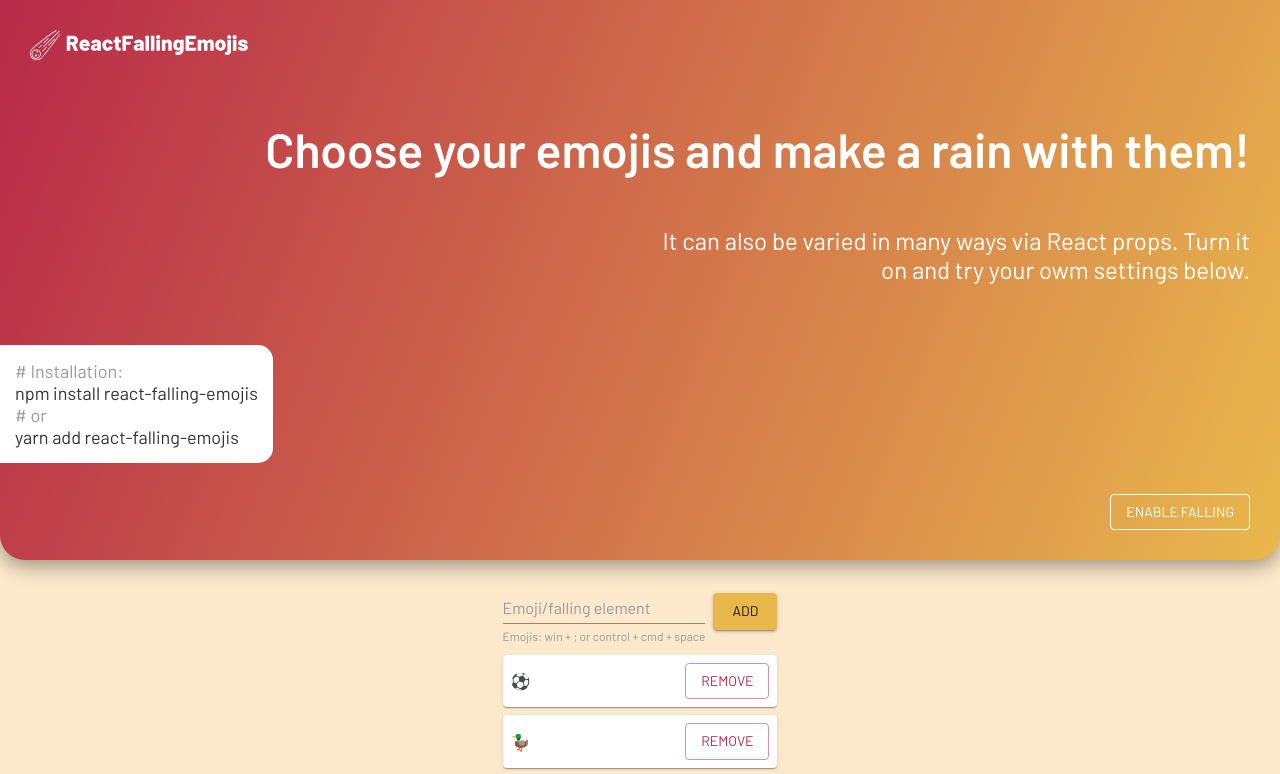
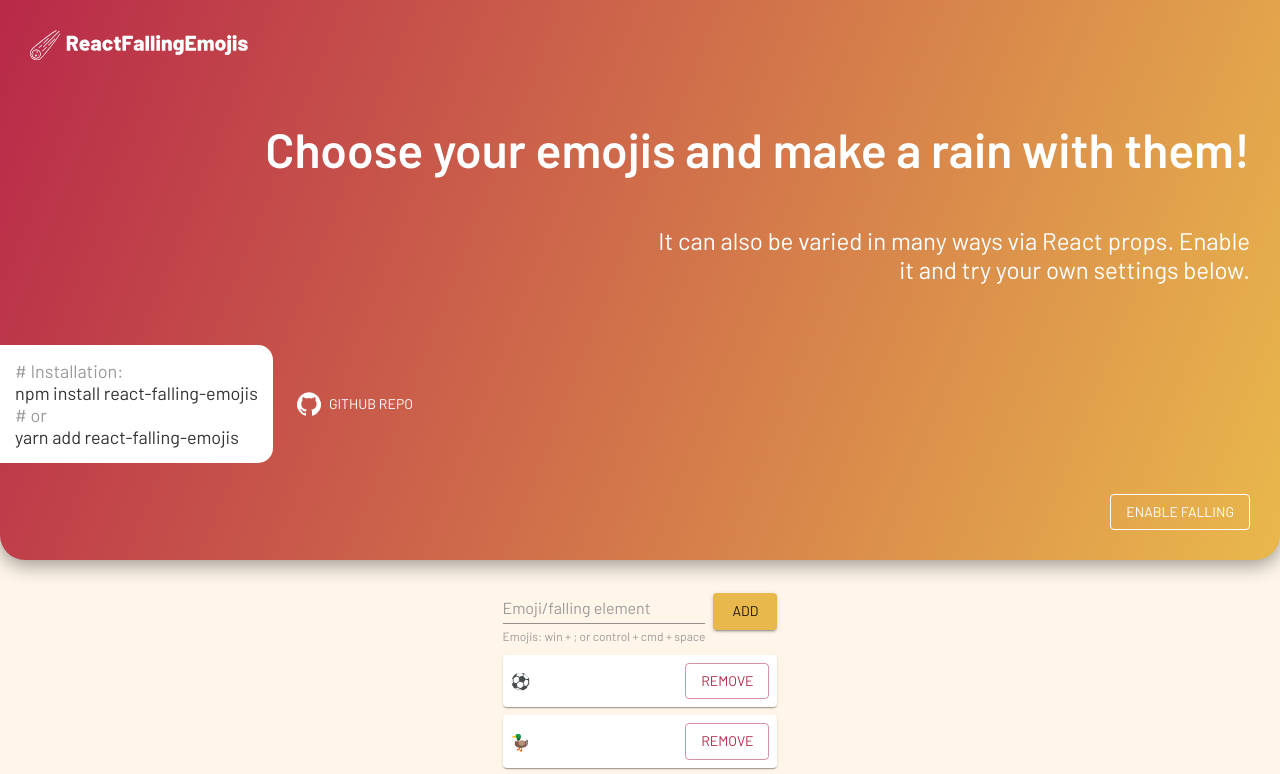
Before and after one commit to ducktordanny/react-falling-emojis, a React (Create React App) app in the folder example/: page / in a window 1280 px wide. Shown: the top 774 px of the page. Built offline with nearby package versions, Linux system fonts and the light colour scheme.

Commit message:
Demo site: added github link.

```diff
--- a/example/package.json
+++ b/example/package.json
@@ -10,6 +10,7 @@
     "eject": "node ../node_modules/react-scripts/bin/react-scripts.js eject"
   },
   "dependencies": {
+    "@material-ui/icons": "^4.11.2",
     "@testing-library/jest-dom": "link:../node_modules/@testing-library/jest-dom",
     "@testing-library/react": "link:../node_modules/@testing-library/react",
     "@testing-library/user-event": "link:../node_modules/@testing-library/user-event",
--- a/example/src/components/Header/index.css
+++ b/example/src/components/Header/index.css
@@ -70,6 +70,17 @@ label {
 .shell {
   color: #333;
   cursor: pointer;
+}
+
+.github-button {
+  align-self: center;
+  max-height: 50px;
+  color: #fff !important;
+  margin-left: 1rem !important;
+}
+
+.github-button span svg {
+  margin-right: 0.5rem;
 }
 
 .enable-button {
--- a/example/src/components/Header/index.tsx
+++ b/example/src/components/Header/index.tsx
@@ -1,5 +1,6 @@
 import React, { useEffect } from 'react';
 import Button from '@material-ui/core/Button';
+import GitHubIcon from '@material-ui/icons/GitHub';
 import ReactFallingEmojisLogo from '../../assets/react-falling-emojis-logo.svg';
 import InstallationLabel from './InstallationLabel';
 import gsap from 'gsap';
@@ -44,13 +45,19 @@ const Header: React.FC<HeaderProps> = ({
         <div className='slogan-container'>
           <h1>Choose your emojis and make a rain with them!</h1>
           <p>
-            It can also be varied in many ways via React props. Turn it on and
-            try your owm settings below.
+            It can also be varied in many ways via React props. Enable it and
+            try your own settings below.
           </p>
         </div>
         <div className='installation-container'>
           <InstallationLabel />
-          {/* <Button>Github repo</Button> */}
+          <Button
+            className='github-button'
+            href='https://github.com/ducktordanny/react-falling-emojis'
+          >
+            <GitHubIcon />
+            Github repo
+          </Button>
         </div>
       </section>
       <Button
--- a/example/src/index.css
+++ b/example/src/index.css
@@ -6,7 +6,7 @@ body {
     sans-serif;
   -webkit-font-smoothing: antialiased;
   -moz-osx-font-smoothing: grayscale;
-  background: #fce8ca;
+  background: #fff6e9;
 }
 
 code {
```
Also changed, not shown: 1 other file (tests, documents, lock files or other folders).
